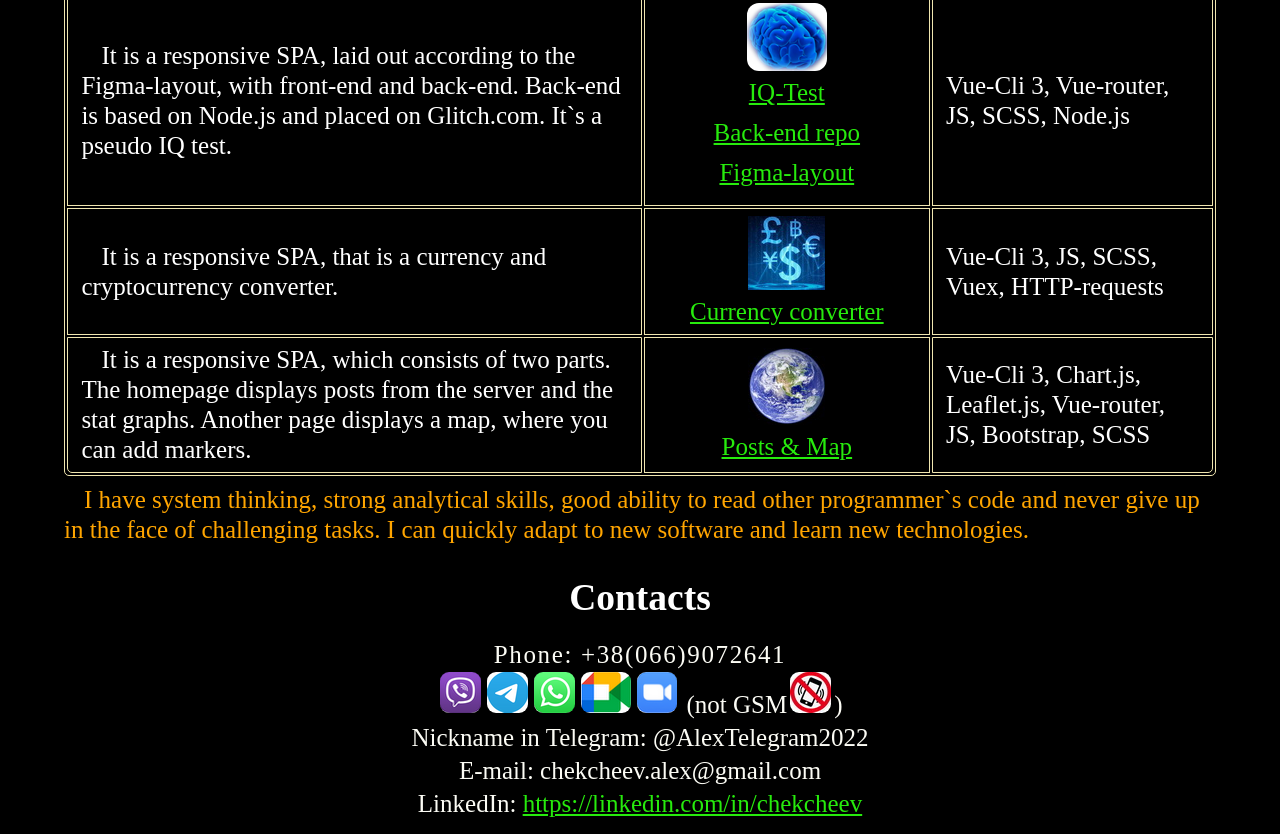
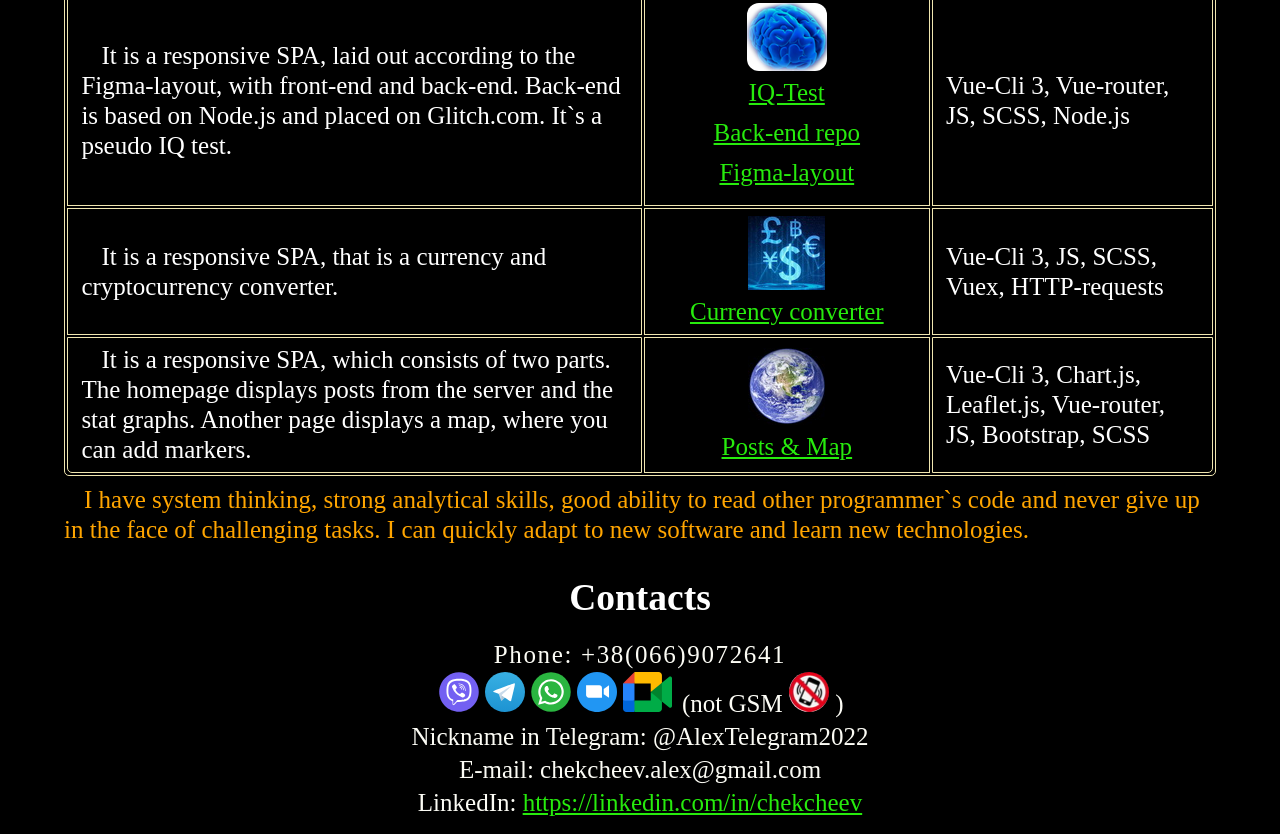
Before and after one commit to AlexandrChek/portfolio, a plain HTML site: page index.html in a window 1280 px wide. Shown: the part 586-1420 px from the top of the page. Drawn offline with Linux system fonts and the light colour scheme.

Commit message:
messengers img changed

```diff
--- a/css/main.css
+++ b/css/main.css
@@ -60,17 +60,16 @@ a {
 }
 a:hover {
     color: var(--light-green);
+    text-shadow: 0 0 1.5rem rgb(230, 253, 223);
 }
-a:hover img, a:hover p {
+.links a:hover :where(img, p) {
     border-radius: 15px;
+    text-shadow: none;
     box-shadow: 0 0 calc(1rem / 2) calc(1rem / 3) var(--light-green);
 }
-a:hover p {
+.links a:hover p {
     color: black;
     background-color: var(--light-green);
-}
-.links img {
-    max-width: 100%;
 }
 .links p {
     text-align: center;
@@ -110,10 +109,12 @@ a:hover #earth {
     margin-left: 7px;
 }
 .messengers img {
-    height: calc(19px + 1.8vw);
-    max-height: 41px;
-    border-radius: 9px;
+    height: min(calc(19px + 1.8vw), 40px);
     margin: 0 3px;
+}
+#dont-call {
+    border-radius: 50%;
+    margin: 0 calc(1rem / 4);
 }
 
 @media (min-width: 576px) {
--- a/css/normalize.css
+++ b/css/normalize.css
@@ -18,7 +18,10 @@ p {
 table {
     text-indent: 0;
 }
-a::-moz-focus-inner {
+img {
+    max-width: 100%;
+}
+::-moz-focus-inner {
     border: none;
     padding: 0;
 }
--- a/main.js
+++ b/main.js
@@ -48,12 +48,12 @@ skills.textContent = 'I have system thinking, strong analytical skills, good abi
 //MESSENGERS
 
 const messengers = [
-    {picture: 'viber.png', alt: 'Viber'},
-    {picture: 'telegram.png', alt: 'Telegram'},
-    {picture: 'whats_up.png', alt: 'What`s up'},
-    {picture: 'meet.png', alt: 'Meet'},
-    {picture: 'zoom.png', alt:'Zoom'}
+    {picture: 'viber.svg', alt: 'Viber'},
+    {picture: 'telegram.svg', alt: 'Telegram'},
+    {picture: 'whatsapp.svg', alt: 'WhatsApp'},
+    {picture: 'zoom.svg', alt:'Zoom'},
+    {picture: 'meet.svg', alt: 'Meet'}
 ]
 const messengersWrapper = document.querySelector('.messengers')
 messengersWrapper.innerHTML = messengers.map(e => `<img src='./pictures/${e.picture}'alt='${e.alt}'>`).join(' ')
-messengersWrapper.innerHTML += '<div>(not GSM<img src="./pictures/dont_call.jpg" alt="Not GSM">)</div>'
+messengersWrapper.innerHTML += '<div>(not GSM<img src="./pictures/dont_call.jpg" id="dont-call" alt="Not GSM">)</div>'
```
Also changed, not shown: pictures/meet.png (deleted), pictures/meet.svg (added), pictures/telegram.png (deleted), pictures/telegram.svg (added), pictures/viber.png (deleted), pictures/viber.svg (added), pictures/whats_up.png (deleted), pictures/whatsapp.svg (added), pictures/zoom.png (deleted), pictures/zoom.svg (added).
